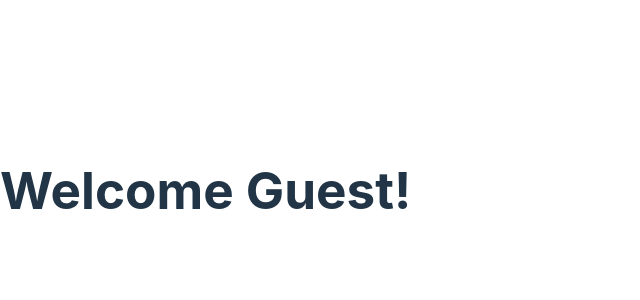
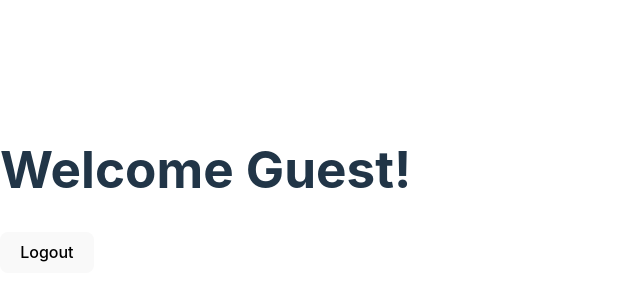
Before and after one commit to Valiantic/RENM-Login-and-Signup-System, a React (Vite) app in the folder frontend/: page /customer in a window 1280 px wide. Shown: the part 210-510 px from the top of the page, without its empty margins (0-640 px from the left). Built offline with nearby package versions, Linux system fonts and the light colour scheme.

Commit message:
Add log-out functionality on customer

```diff
--- a/frontend/src/components/Customer.jsx
+++ b/frontend/src/components/Customer.jsx
@@ -1,13 +1,29 @@
 import React from 'react';
 import { useAuth } from '../AuthContext'; // Assuming you have an AuthContext
+import axios from 'axios';
+import { useNavigate } from 'react-router-dom';
 
 const Customer = () => {
   const { user } = useAuth(); // Get the logged-in user data from context
+  const navigate = useNavigate(); // Get navigate function from react-router-dom
+  const { logout } = useAuth(); // Get logout function from AuthContext
+
+  const handleLogout = async () => {
+    try {
+      await axios.post('http://localhost:5000/logout'); // Call the backend logout route
+      logout(); // Clear user data in context
+      navigate('/login'); // Redirect to login page
+    } catch (error) {
+      console.error('Logout failed', error);
+    }
+  };
+
 
   return (
     <div>
        {/* display username */}
       <h1>Welcome {user ? user.username : 'Guest'}!</h1>
+      <button onClick={handleLogout}>Logout</button>
     </div>
   );
 };
```
